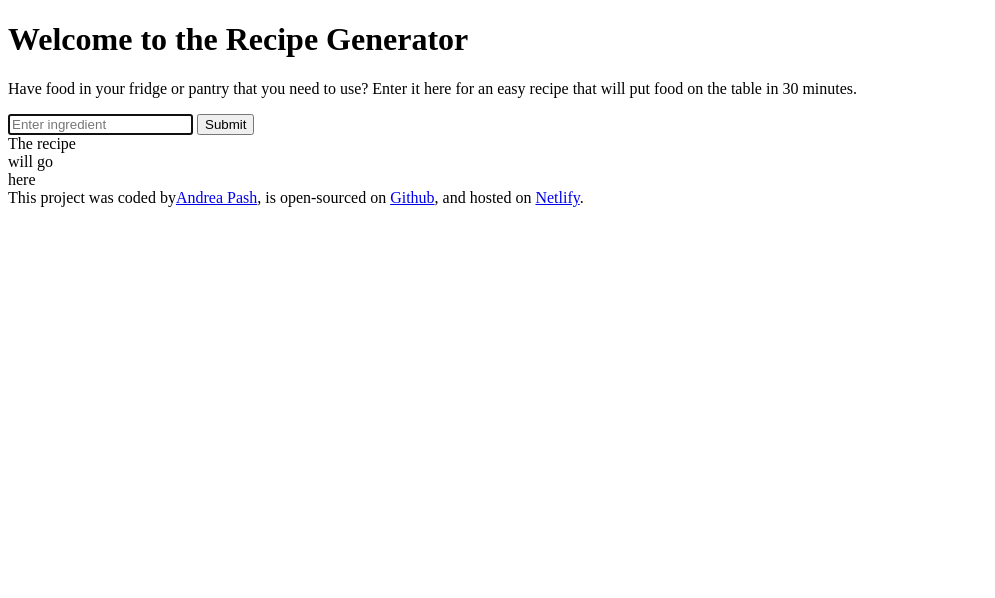
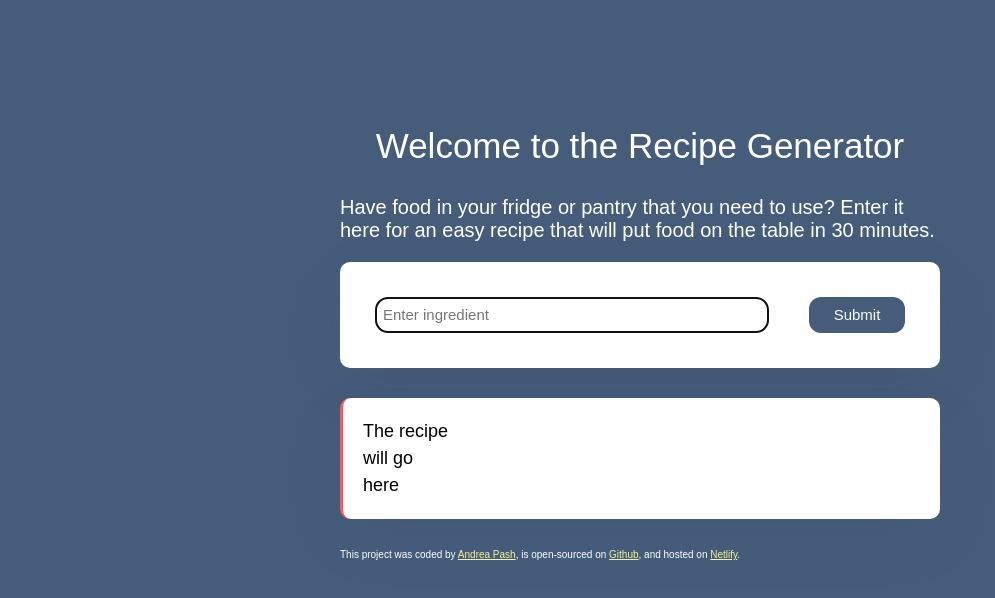
Before and after one commit to codeandreap/easy-recipe-generator, a plain HTML site: page index.html in a window 1280 px wide. Shown: the whole page, without its empty margins (0-995 px from the left). Drawn offline with Linux system fonts and the light colour scheme.

Commit message:
added classes to html, added css

```diff
--- a/index.html
+++ b/index.html
@@ -4,9 +4,10 @@
     <meta charset="UTF-8" />
     <meta name="viewport" content="width=device-width, initial-scale=1.0" />
     <title>AI Generator</title>
-    <style src="src/style.css"></style>
+    <link rel="stylesheet" href="src/style.css" />
   </head>
   <body>
+    <div class="container">
       <header>
         <h1>Welcome to the Recipe Generator</h1>
       </header>
@@ -15,6 +16,7 @@
           Have food in your fridge or pantry that you need to use? Enter it here
           for an easy recipe that will put food on the table in 30 minutes.
         </p>
+
         <form>
           <input
             type="text"
@@ -22,21 +24,20 @@
             autofocus
             required
             autocomplete="off"
+            class="ingredient-entry"
           />
-        <input type="submit" />
+          <input type="submit" class="recipe-button" />
         </form>
-      <div>
+        <div class="recipe">
           The recipe<br />
           will go<br />
           here
         </div>
       </main>
       <footer>
-      This project was coded by<a
-        href="https://github.com/codeandreap"
-        target="blank"
-        >Andrea Pash</a
-      >, is open-sourced on
+        This project was coded by
+        <a href="https://github.com/codeandreap" target="blank">Andrea Pash</a>,
+        is open-sourced on
         <a
           href="https://github.com/codeandreap/easy-recipe-generator"
           target="blank"
@@ -46,6 +47,7 @@
           >Netlify</a
         >.
       </footer>
+    </div>
     <script src="src/index.js"></script>
   </body>
 </html>
--- a/src/style.css
+++ b/src/style.css
@@ -0,0 +1,73 @@
+body {
+  background-color: #455d7a;
+  font-family: Arial, Helvetica, sans-serif;
+}
+
+.container {
+  margin: 120px auto;
+  max-width: 600px;
+}
+
+h1 {
+  text-align: center;
+  font-size: 35px;
+  font-weight: 500;
+  line-height: 1.5;
+  color: white;
+}
+
+main {
+  margin-bottom: 30px;
+}
+
+p {
+  font-size: 20px;
+  color: white;
+}
+form {
+  padding: 35px;
+  background-color: white;
+  box-shadow: 0px 20px 60px rgba(65, 50, 100, 0.08);
+  border-radius: 10px;
+  display: flex;
+  margin-bottom: 30px;
+}
+.ingredient-entry {
+  color: #455d7a;
+  padding: 7px;
+  margin-right: 30px;
+  border-radius: 12px;
+  border: 1px solid #455d7a;
+  width: 80%;
+  font-size: 15px;
+  line-height: 20px;
+}
+
+.recipe-button {
+  margin-left: 10px;
+  padding: 7px;
+  border-radius: 12px;
+  background-color: #455d7a;
+  border: none;
+  font-size: 15px;
+  color: white;
+  width: 20%;
+}
+.recipe {
+  background-color: white;
+  font-size: 18px;
+  border-radius: 10px;
+  box-shadow: 0px 20px 60px rgba(65, 50, 100, 0.08);
+  padding: 20px;
+  line-height: 1.5;
+  border-left: 3px solid #f95959;
+}
+
+footer {
+  font-size: 10px;
+  font-family: Arial, Helvetica, sans-serif;
+  color: white;
+}
+a {
+  color: #f8f398;
+}
```
Lines whose indentation alone changed are shown as unchanged.
